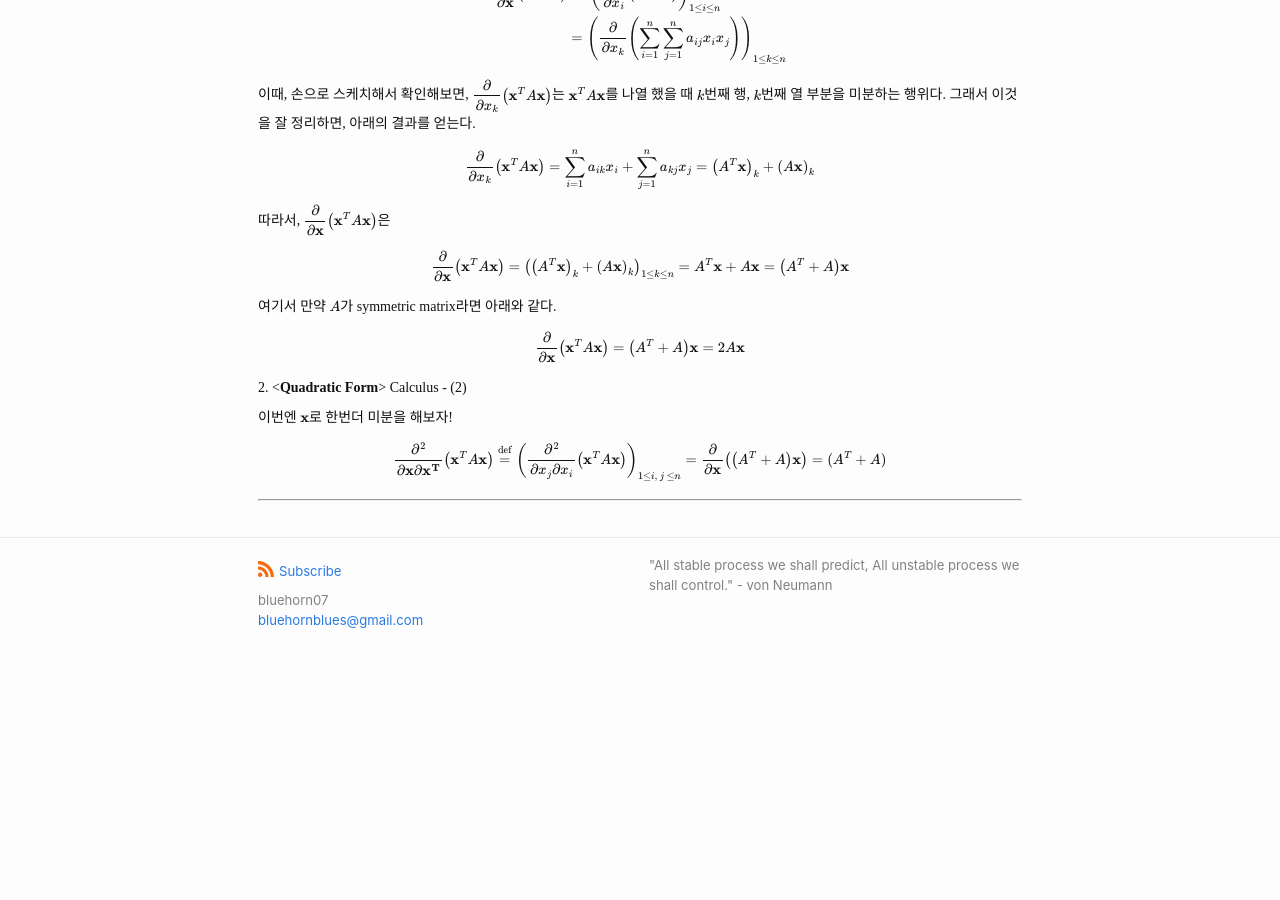
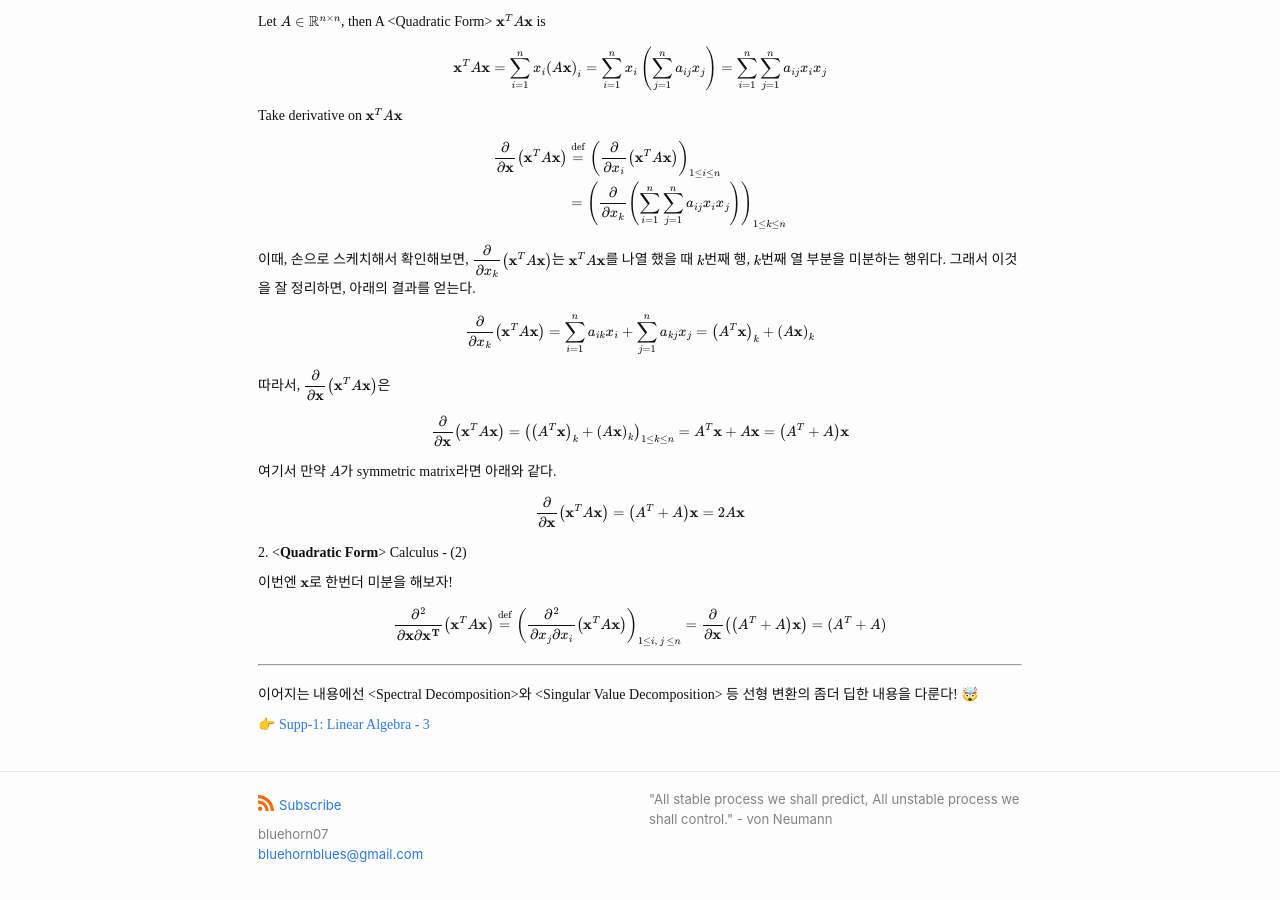
Before and after one commit to BlueHorn07/computer_science, a Jekyll site: the page built from _posts/statistical-data-mining/2021-03-08-supp-1-linear-algebra-2.md, in a window 1280 px wide and 900 px high, scrolled down 1862 px. Built offline with Jekyll 4.4.1, drawn with Linux system fonts in a browser that asks for light colours; nearby versions of some CDN libraries; some web fonts are replaced; before the commit the page ends 2528 px from its top, so only the background shows below that; part of the change alters nothing that is shown; some of the changed text lies outside the part shown.

Commit message:
updat toc

```diff
--- a/_posts/statistical-data-mining/2021-03-08-supp-1-linear-algebra-2.md
+++ b/_posts/statistical-data-mining/2021-03-08-supp-1-linear-algebra-2.md
@@ -7,6 +7,14 @@ tags: ["Statistical Data Mining"]
 
 ### 서론
 2021-1학기, 대학에서 '통계적 데이터마이닝' 수업을 듣고 공부한 바를 정리한 글입니다. 지적은 언제나 환영입니다 :)
+
+<br><span class="statement-title">TOC.</span><br>
+
+- Eigen value & Eigen vector
+- Trace
+- Vector Calculus
+- Matrix Calculus
+  - Quadratic Form
 
 <hr/>
 
@@ -137,3 +145,7 @@ $$
 $$
 
 <hr/>
+
+이어지는 내용에선 \<Spectral Decomposition\>와 \<Singular Value Decomposition\> 등 선형 변환의 좀더 딥한 내용을 다룬다! 🤯
+
+👉 [Supp-1: Linear Algebra - 3]({{"2021/03/14/supp-1-linear-algebra-3.html" | relative_url}})
```
